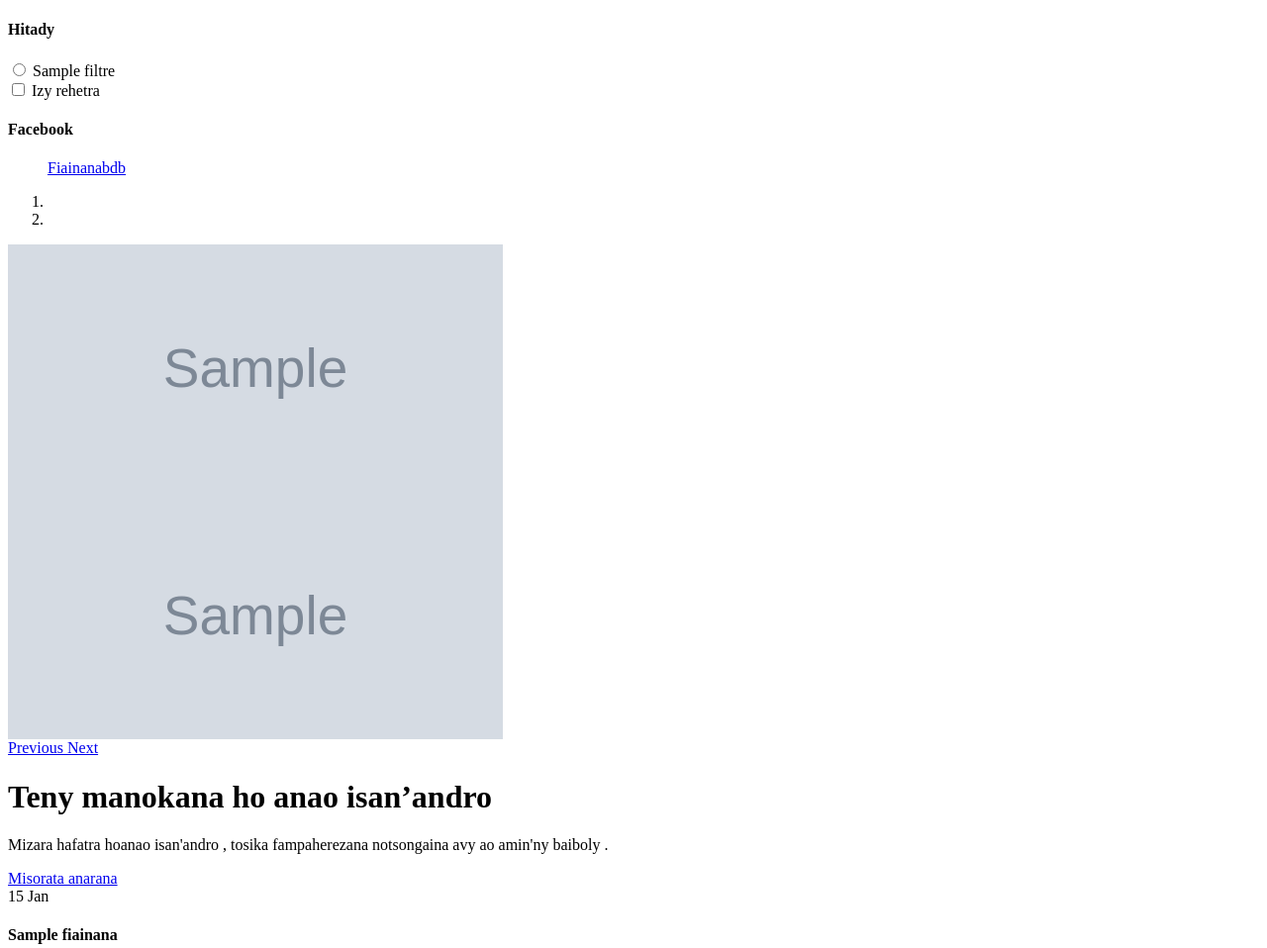
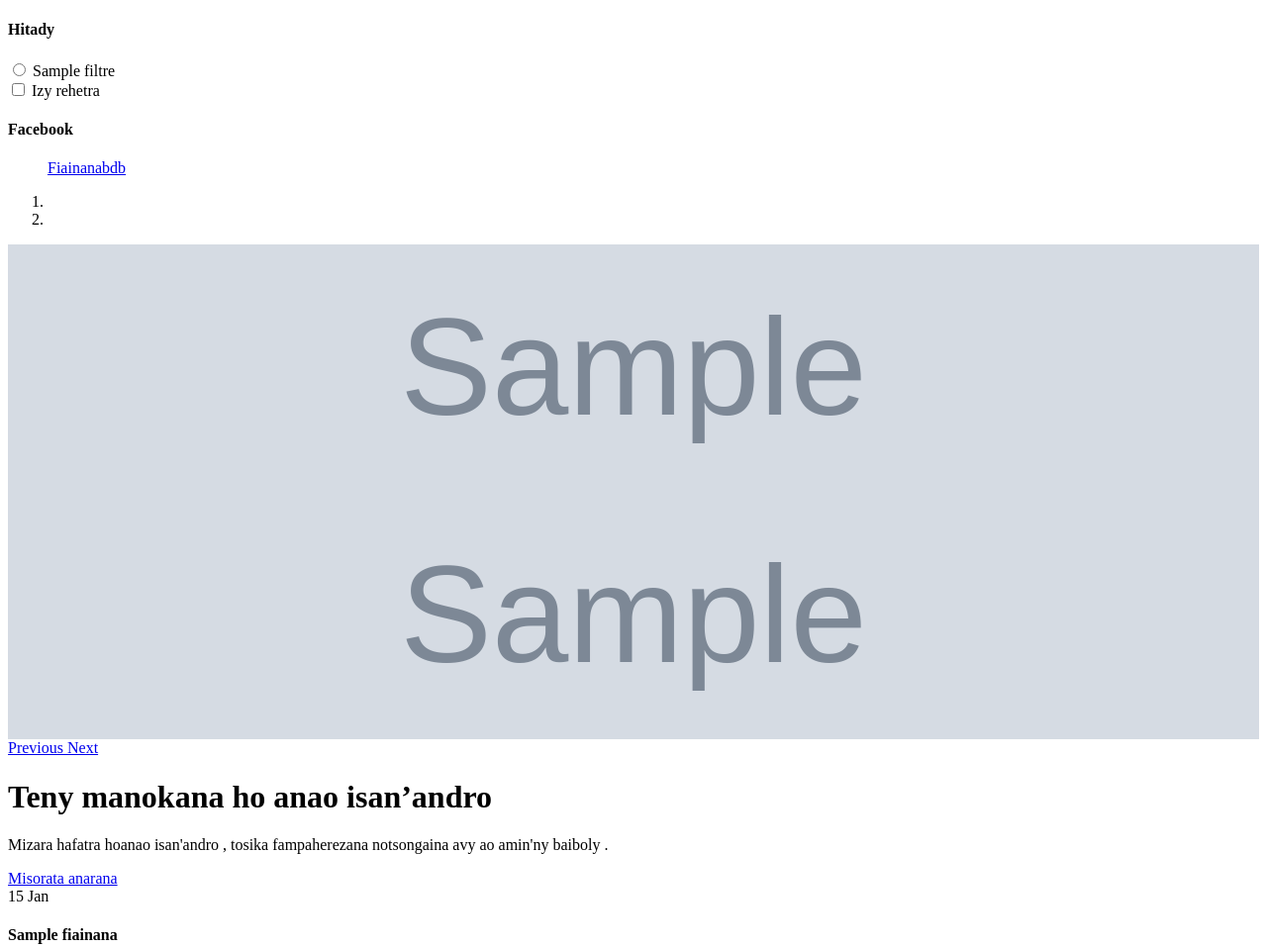
Before and after one commit to julkwel/fiainanabdbsf, a Symfony app: template templates/front/_home_page.html.twig in a window 1280 px wide. Shown: the part 78-1036 px from the top of the page at 99% size. Run offline with Twig, Linux system fonts and the light colour scheme; the template is opened without the code that fills it: most values are stand-ins (such as "Sample title", 1, 10 or a date in 2020); grey boxes marked "Sample" are stand-in pictures; some libraries are stand-ins or nearby versions.

Commit message:
get all members

```diff
--- a/templates/front/_home_page.html.twig
+++ b/templates/front/_home_page.html.twig
@@ -46,7 +46,7 @@
                 {% if fiainana is defined %}
                     <div class="mt-2">
                         <div class="card h-50">
-                            <div class="card-body">
+                            <div class="card-body p-0">
                                 <div class="col-lg-12 mb-lg-auto">
                                     <div class="rounded overflow-hidden transform-perspective-right">
                                         <div id="carousel_example" class="carousel slide" data-ride="carousel"
@@ -56,13 +56,13 @@
                                                 <li data-target="#carousel_example" data-slide-to="1" class=""></li>
                                             </ol>
                                             <div class="carousel-inner">
-                                                <div class="carousel-item active" style="width: 500px;height: 250px">
-                                                    <img class="img-fluid" width="500" height="250"
+                                                <div class="carousel-item active" style="width: 100%;height: 250px">
+                                                    <img class="img-fluid" width="100%" height="250"
                                                          src="{{ fiainana ? fiainana[0].avatar : './uploads/photos/3688833-5e0cd5eded8f6.jpeg' }}"
                                                          alt="Hafatra hoanao">
                                                 </div>
                                                 {% for avatar in fiainana %}
-                                                    <div class="carousel-item" style="width: 500px;height: 250px">
+                                                    <div class="carousel-item" style="width: 100%;height: 250px">
                                                         <img class="img-fluid" width="100%" height="100%"
                                                              src="{{ avatar.avatar }}" alt="Hafatra hoanao">
                                                     </div>
@@ -81,7 +81,7 @@
                                         </div>
                                     </div>
                                 </div>
-                                <div class="col-lg-12 mb-5 mb-lg-0">
+                                <div class="col-lg-12">
                                     <h1 class="text-dark font-weight-light">Teny manokana ho anao isan’andro</h1>
                                     <p class="lead text-dark mt-4">Mizara hafatra hoanao isan'andro , tosika
                                         fampaherezana
```
